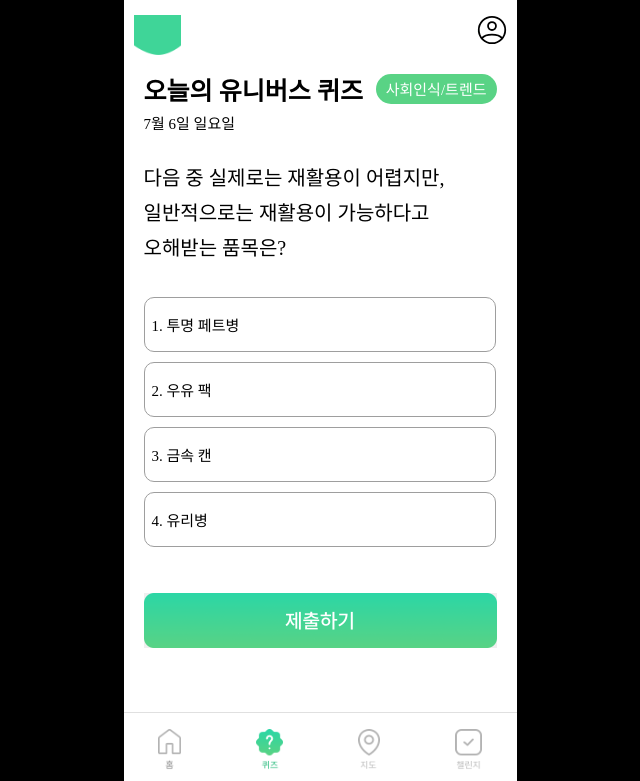
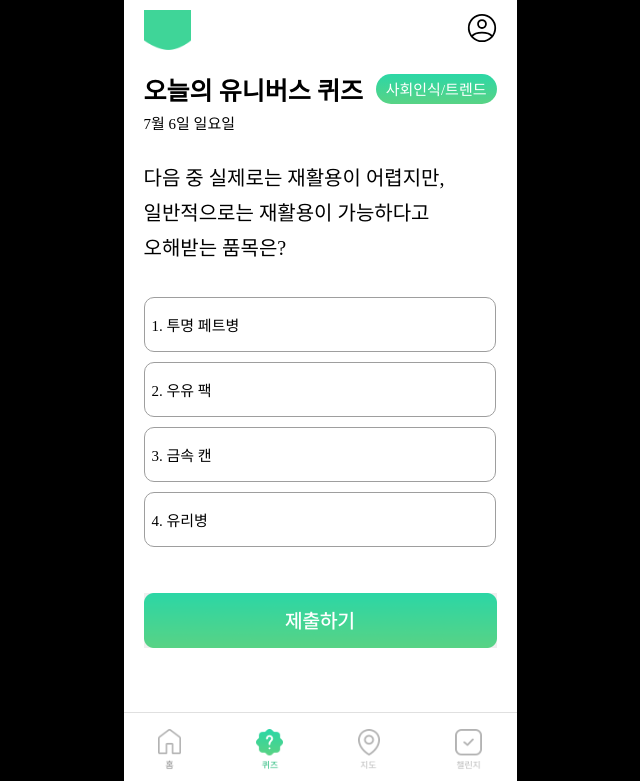
Before and after one commit to 2025-HERETHON/2025-herethon-2, a Django app: page /quiz/ in a window 1280 px wide. Shown: the top 781 px of the page, without its empty margins (320-960 px from the left). Run offline with Django 4.2, Linux system fonts and the light colour scheme; data that the repository does not hold is empty; some web fonts are replaced.

Commit message:
[Fix] 상단 공통 바 기능 버튼으로 조정

```diff
--- a/univerth/static/css/navbar.css
+++ b/univerth/static/css/navbar.css
@@ -1,27 +1,28 @@
 /*------------------ 1.header-nav-----------------*/
-.header-nav{
+.header-nav {
     position: relative;
     flex-direction: row;
     top: 0;
     left: 0;
     height: 60px;
     width: 100%;
-    padding: 15px 10px 20px 10px;
+    padding: 10px 20px 10px 20px;
+    display: flex;
+    justify-content: space-between;
 }
 
-.header-nav div{
-    width: 100%;
-    height: 100%;
-        justify-content: space-between;
-    display: flex;
+.header-nav button {
+    border: none;
+    background: transparent;
 }
 
-.header-nav img{
+.header-nav img {
     width: 47px;
     height: 40px;
+    position: relative;
 }
 
-img.user-img{
+img.user-img {
     width: 30px;
     height: 30px;
 }
@@ -60,14 +61,15 @@ img.user-img{
     height: auto;
 }
 
-.home-button{
+.home-button {
     width: 23px;
 }
 
-.quiz-button, .challenge-button{
+.quiz-button,
+.challenge-button {
     width: 27px;
 }
 
-.map-button{
+.map-button {
     width: 22px;
 }
--- a/univerth/static/css/quiz.css
+++ b/univerth/static/css/quiz.css
@@ -49,7 +49,7 @@ div .quiz-title {
 .quiz-days-category {
     color: #FFF;
     text-align: center;
-    font-family: "NPSfont";
+    font-family: "NPSfont-Regular";
     font-size: 15px;
     font-style: normal;
     font-weight: 400;
@@ -61,7 +61,7 @@ div .quiz-title {
     width: auto;
     height: 30px;
     border-radius: 20px;
-    background: #59D385;
+    background: linear-gradient(180deg, #2CD7A6 0%, #59D385 100%);
     z-index: 1;
     text-align: center;
     align-items: center;
@@ -269,7 +269,7 @@ div .quiz-title {
 /*toast*/
 .toast-message {
     position: fixed;
-    bottom: 130px;
+    bottom: 210px;
     left: 50%;
     transform: translateX(-50%);
     color: #fff;
--- a/univerth/templates/navbar.html
+++ b/univerth/templates/navbar.html
@@ -1,20 +1,22 @@
 <header class="header-nav">
-  <div>
+    <button>
       <img
         class="logo-img"
         src="/img/home/callendar-background.png"
         alt="로고 이미지"
       />
+    </button>
+    <button>
       <img
         class="user-img"
         src="../static/images/navbar/user-account-basic.svg"
         alt="계정 이미지"
       />
-  </div>
+    </button>
 </header>
 
 <nav class="bottom-nav">
-  <button class="nav-item" data-url="/home" type="button" id = "nav-home">
+  <button class="nav-item" data-url="/home" type="button" id="nav-home">
     <img
       src="../static/images/navbar/home_basic.png"
       alt="홈 버튼"
@@ -22,7 +24,7 @@
     />
   </button>
 
-  <button class="nav-item" data-url="/quiz" type="button" id = "nav-quiz">
+  <button class="nav-item" data-url="/quiz" type="button" id="nav-quiz">
     <img
       src="../static/images/navbar/quiz_basic.png"
       alt="퀴즈 버튼"
@@ -30,7 +32,7 @@
     />
   </button>
 
-  <button class="nav-item" data-url="/map" type="button"  id = "nav-map">
+  <button class="nav-item" data-url="/map" type="button" id="nav-map">
     <img
       src="../static/images/navbar/map_basic.png"
       alt="지도 버튼"
@@ -38,7 +40,12 @@
     />
   </button>
 
-  <button class="nav-item" data-url="/challenge" type="button"  id = "nav-challenge">
+  <button
+    class="nav-item"
+    data-url="/challenge"
+    type="button"
+    id="nav-challenge"
+  >
     <img
       src="../static/images/navbar/challenge_basic.png"
       alt="챌린지 버튼"
```
Lines whose indentation alone changed are shown as unchanged.
